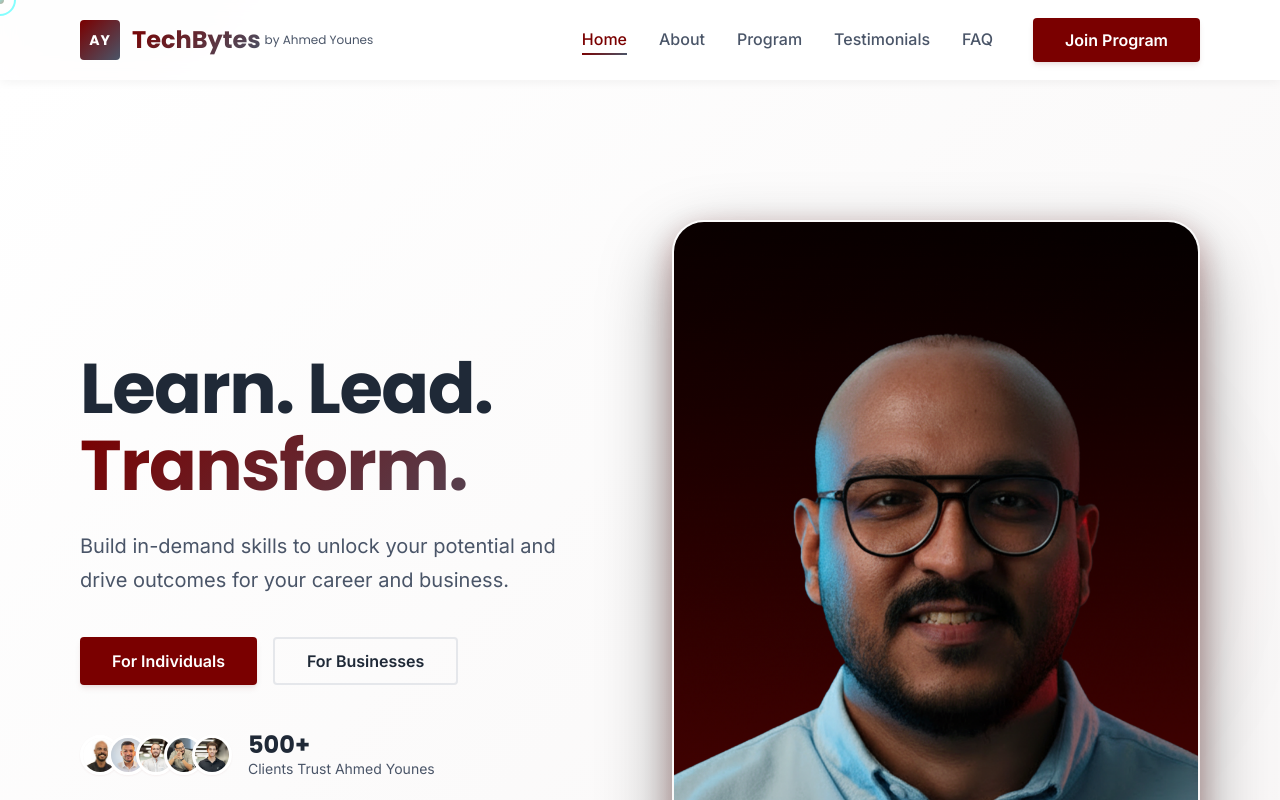
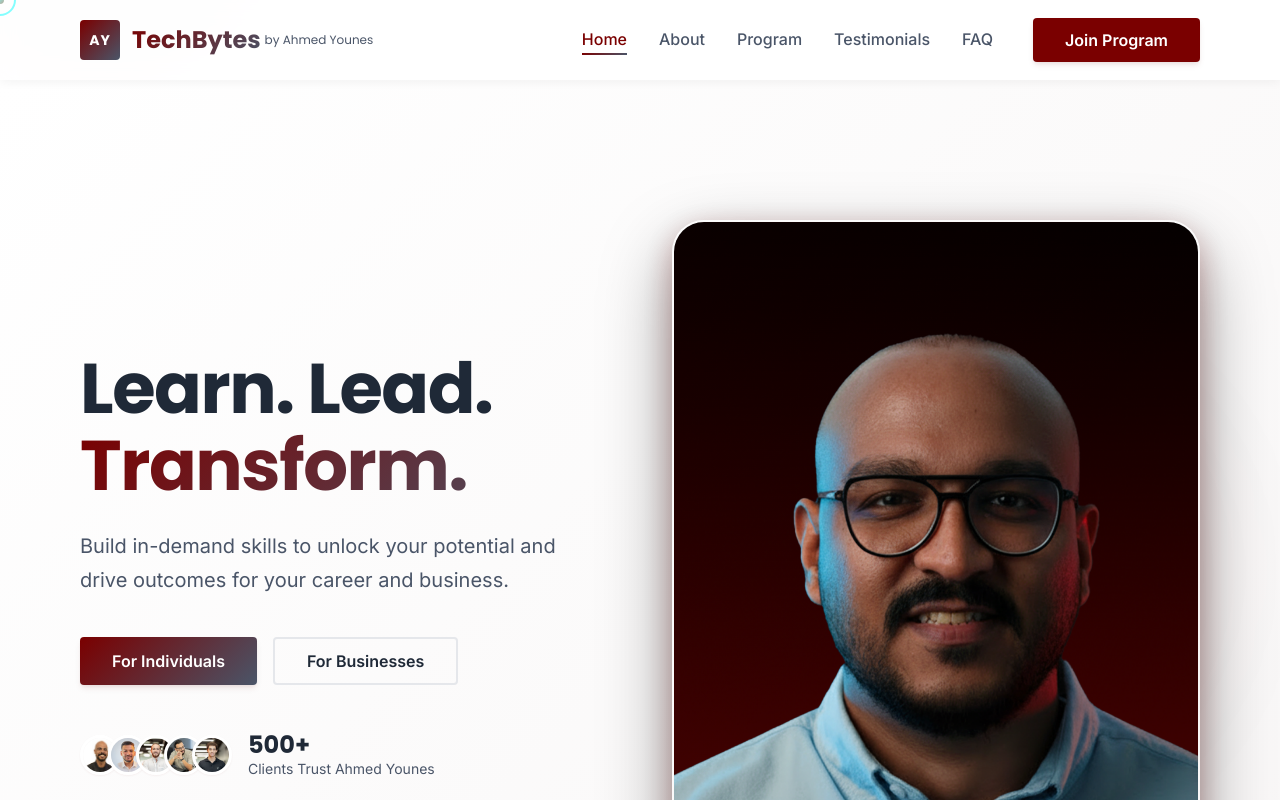
Before and after one commit to mstfa13/Younes, a React (Vite) app: page / in a window 1280 px wide. Shown: the top 800 px of the page. Built offline with nearby package versions, Linux system fonts and the light colour scheme.

Commit message:
fix: Change "For Individuals" button from blue to burgundy gradient
- Updated .hero-cta-primary to use brand gradient (primary to secondary color)
- Changed from blue (#2563eb) to burgundy gradient matching website design
- Updated box-shadow colors to match burgundy theme

```diff
--- a/src/components/Hero.css
+++ b/src/components/Hero.css
@@ -145,22 +145,21 @@
 }
 
 .hero-cta-primary {
-  background: #2563eb;
+  background: linear-gradient(135deg, var(--primary-color), var(--secondary-color));
   color: white;
   padding: 16px 32px;
   font-size: 1rem;
   font-weight: 600;
   border: none;
-  border-radius: 6px;
+  border-radius: var(--radius-md);
   cursor: pointer;
   transition: all var(--transition-medium);
-  box-shadow: 0 4px 12px rgba(37, 99, 235, 0.3);
+  box-shadow: 0 4px 12px rgba(122, 0, 0, 0.3);
 }
 
 .hero-cta-primary:hover {
-  background: #1d4ed8;
   transform: translateY(-2px);
-  box-shadow: 0 6px 16px rgba(37, 99, 235, 0.4);
+  box-shadow: 0 6px 20px rgba(122, 0, 0, 0.4);
 }
 
 .hero-cta-secondary {
```
